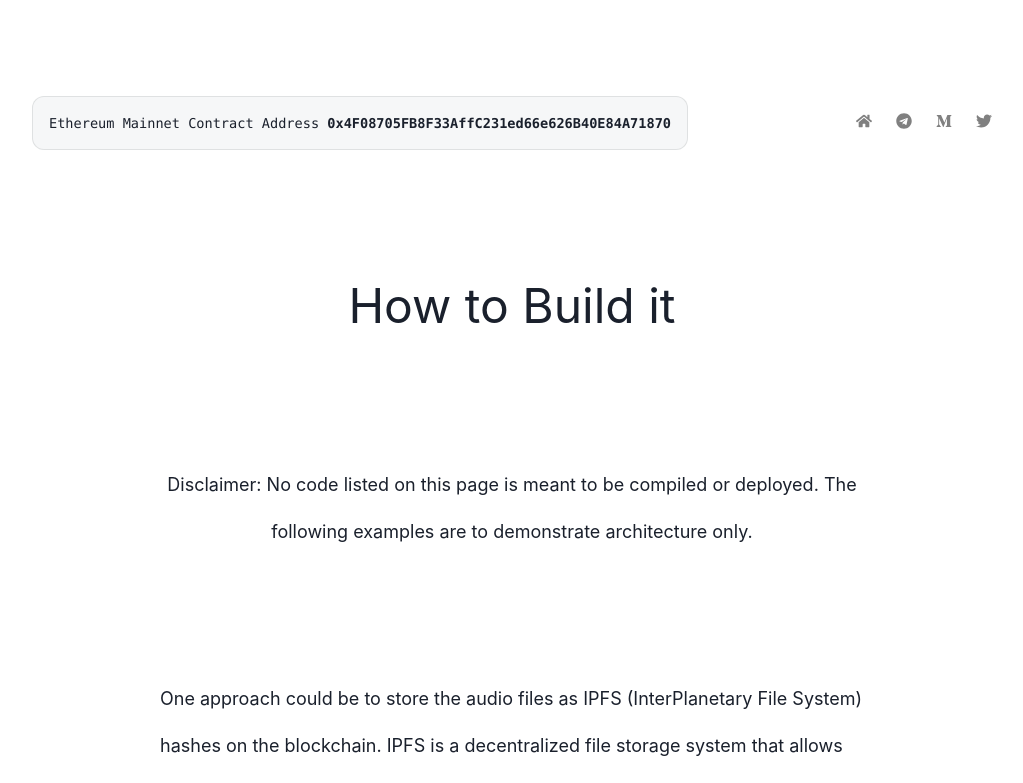
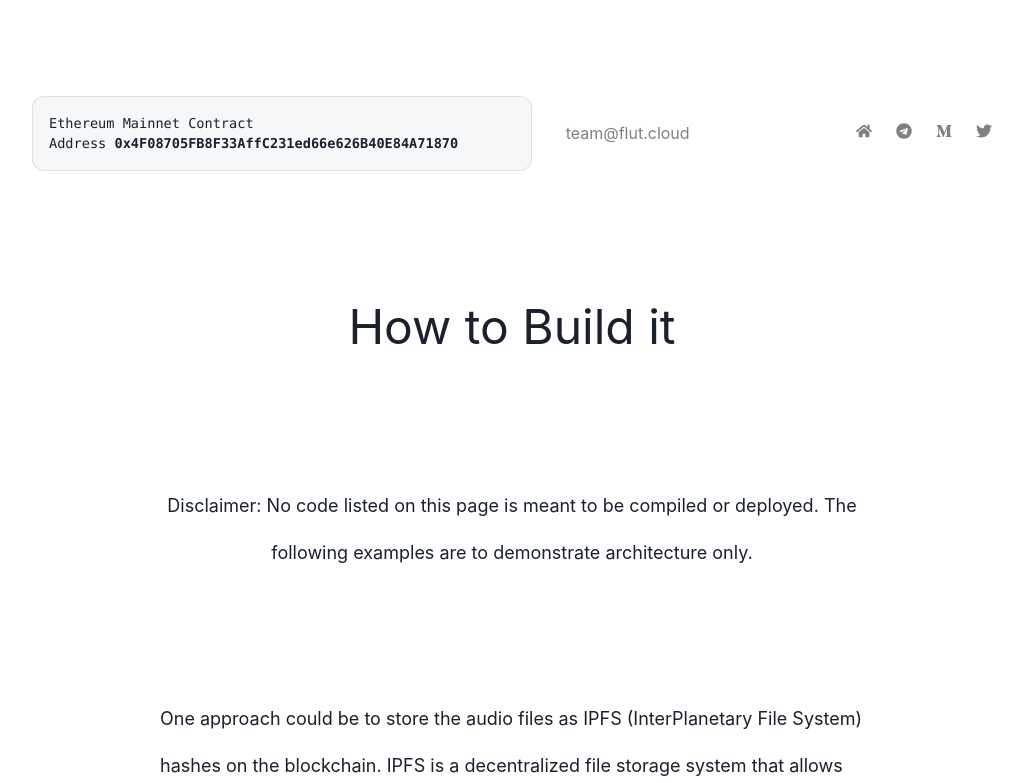
Before and after one commit to FlutEngineering/frontend, a Next.js app: page /engineering in a window 1280 px wide. Shown: the top 783 px of the page, without its empty margins (128-1151 px from the left). Built offline with nearby package versions, Linux system fonts and the light colour scheme.

Commit message:
added email

```diff
--- a/components/Header.js
+++ b/components/Header.js
@@ -6,12 +6,14 @@ import {
   HStack,
   Link,
   Icon,
+  Text,
 } from "@chakra-ui/react";
 
 import { FaMediumM, FaTwitter, FaTelegram, FaHome } from "react-icons/fa";
 
 const Header = () => (
   <Box display="flex" flexDirection="row" width="75vw">
+    <HStack>
       <Box className={styles.description}>
         <Link
           href={
@@ -30,6 +32,10 @@ const Header = () => (
           </p>
         </Link>
       </Box>
+      <Text color="grey" paddingLeft="2vw" paddingRight="13vw">
+        team@flut.cloud
+      </Text>
+    </HStack>
 
     <HStack>
       <Link href={"/"} key={"Home"} _notFirst={{ ml: { base: 2, lg: 4 } }}>
--- a/pages/index.js
+++ b/pages/index.js
@@ -47,6 +47,7 @@ export default function Home() {
         >
           FLUT
         </Text>
+
         <Box
           display="flex"
           justifyContent="center"
```
Lines whose indentation alone changed are shown as unchanged.
